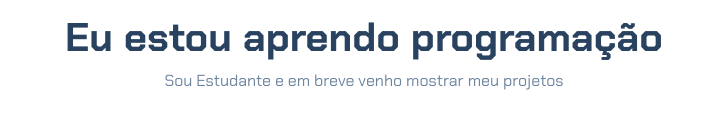
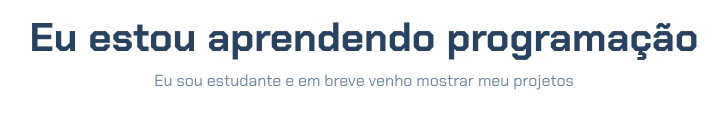
Before and after one commit to AlvaroPascale/portfolio, a plain HTML site: page index.html in a window 1280 px wide. Shown: the part 183-312 px from the top of the page, without its empty margins (276-1004 px from the left). Drawn offline with nearby package versions, Linux system fonts and the light colour scheme.

Commit message:
Update index.html

```diff
--- a/index.html
+++ b/index.html
@@ -15,8 +15,8 @@
         <img src="img/avatar-perfil.png" alt="avatar do Alvaro" class="rounded-circle" width="150" height="150"
             srcset="">
         <p class="lead">Eu sou Alvaro</p>
-        <h1>Eu estou aprendo programação</h1>
-        <p>Sou Estudante e em breve venho mostrar meu projetos</p
+        <h1>Eu estou aprendendo programação</h1>
+        <p>Eu sou estudante e em breve venho mostrar meu projetos</p
         <div>
         </div>
     </header>
```
